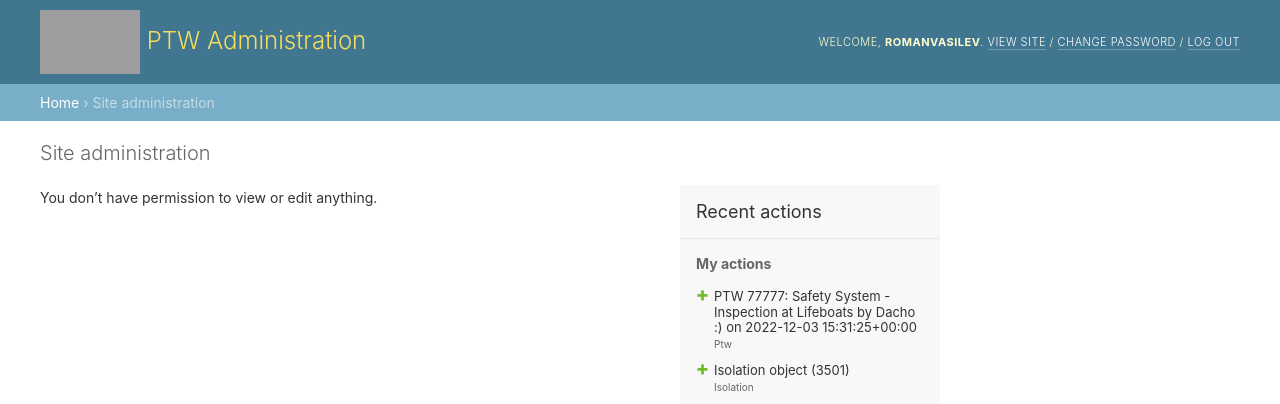
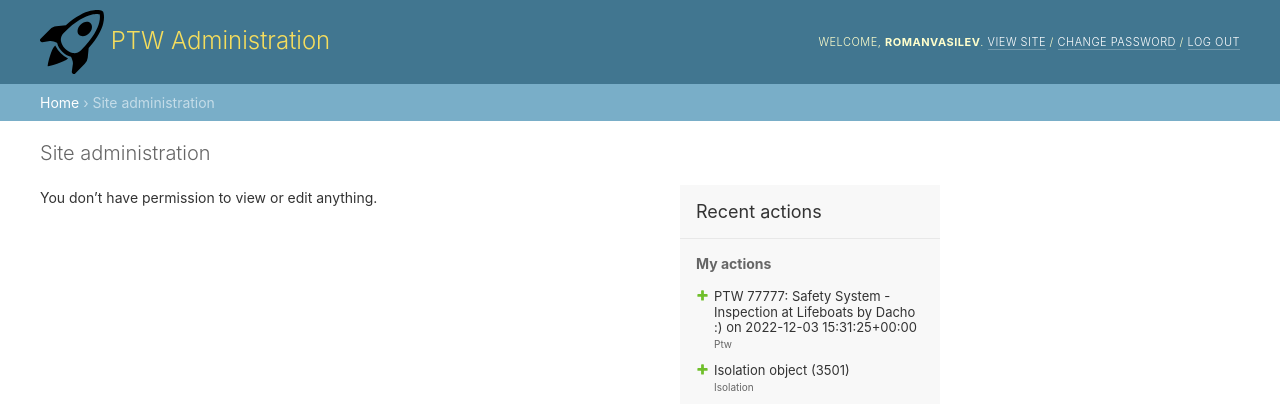
Before and after one commit to Skisource/ptwproc, a Django app: page /admin/ in a window 1280 px wide. Shown: the top 404 px of the page. Run offline with Django 4.2, Linux system fonts and the light colour scheme; a user stored in the database is signed in; data comes from the database, SQL or seed files in the repository; both versions use the stored data as it was after the commit; grey boxes are pictures that could not be loaded.

Commit message:
paeriodical
Signed-off-by: Roman Skisource <romanitos@yandex.ru>

```diff
--- a/ptw/templates/ptw/nav.html
+++ b/ptw/templates/ptw/nav.html
@@ -24,7 +24,6 @@
             <a class="btn btn-info" role="button" href="{% url 'ptw:home' %}">Home</a>
             <a class="btn btn-info" role="button" href="{% url 'ptw:ptw_index' %}">PTW</a>
             <a class="btn btn-info" role="button" href="{% url 'ptw:active_index' %}">Isolations</a>
-{#            <a class="btn btn-info" role="button" href="{% url 'ptw:longterm_index' %}">Longterm IC</a>#}
             <a class="btn btn-info" role="button" href="{% url 'ptw:safe_entry' %}">Safe Entries</a>
             <a class="btn btn-info" role="button" href="{% url 'ptw:inhibit' %}">Inhibits</a>
           </form>
--- a/ptwproc/settings.py
+++ b/ptwproc/settings.py
@@ -11,11 +11,11 @@ https://docs.djangoproject.com/en/4.1/ref/settings/
 """
 
 from pathlib import Path
-# import os
+import os
 
 # Build paths inside the project like this: BASE_DIR / 'subdir'.
 BASE_DIR = Path(__file__).resolve().parent.parent
-# STATIC_ROOT = os.path.join(BASE_DIR, 'staticfiles')
+STATIC_ROOT = os.path.join(BASE_DIR, 'staticfiles')
 
 
 # Quick-start development settings - unsuitable for production
--- a/templates/admin/base_site.html
+++ b/templates/admin/base_site.html
@@ -1,10 +1,10 @@
 {% extends "admin/base.html" %}
-
+{% load static %}
 {% block title %}{% if subtitle %}{{ subtitle }} | {% endif %}{{ title }} | {{ site_title|default:_('Django site admin') }}{% endblock %}
 
 {% block branding %}
 
-<h1 id="site-name"><img src="/static/ptw/images/Polar-Bear-side.svg" alt="Stena Icemax" width="100" height="64"><a href="{% url 'admin:index' %}"> PTW Administration</a></h1>
+<h1 id="site-name"><img src="{% static 'ptw/images/rocket-takeoff.svg' %}" alt="Rocket" width="64" height="64"><a href="{% url 'admin:index' %}"> PTW Administration</a></h1>
 {% endblock %}
 
 {% block nav-global %}{% endblock %}
```
Also changed, not shown: db.sqlite3.
